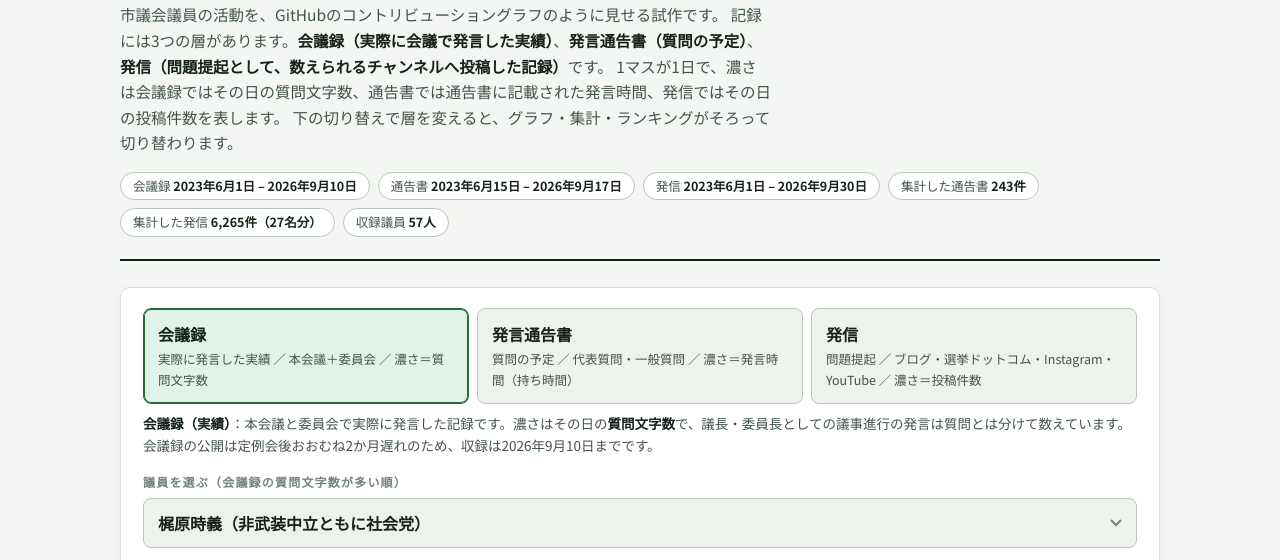
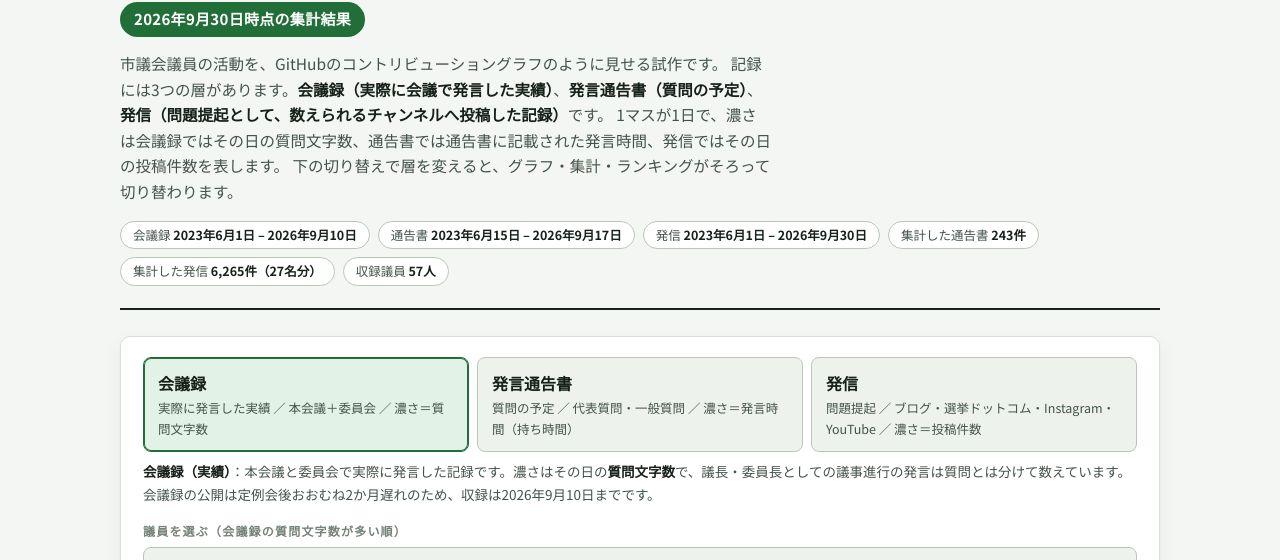
Before and after one commit to hahifu/heatmap_matsuyama_pages, a plain HTML site: page index.html in a window 1280 px wide. Shown: the part 134-694 px from the top of the page. Drawn offline with Linux system fonts and the light colour scheme; a web font is replaced by a local one.

Commit message:
集計時点の表示を冒頭に追加（2026年9月30日時点）

```diff
--- a/index.html
+++ b/index.html
@@ -74,6 +74,10 @@
       }
       .lede{margin:0;max-width:42em;color:var(--ink-2);font-size:15.5px}
       .lede strong{color:var(--ink)}
+      .asof{
+        display:inline-block;margin:0 0 14px;padding:5px 14px;border-radius:999px;
+        background:var(--accent);color:#fff;font-weight:700;font-size:15px;letter-spacing:.02em;
+      }
       .meta-row{display:flex;flex-wrap:wrap;gap:8px;margin-top:16px}
       .meta-chip{
         border:1px solid var(--line-strong);border-radius:999px;padding:3px 12px;
@@ -238,6 +242,7 @@
       <header class="top">
         <div class="place">愛媛県・松山市議会</div>
         <h1>松山市議会 活動グラフ（試作）</h1>
+        <p class="asof">2026年9月30日時点の集計結果</p>
         <p class="lede">
           市議会議員の活動を、GitHubのコントリビューショングラフのように見せる試作です。
           記録には3つの層があります。<strong>会議録（実際に会議で発言した実績）</strong>、<strong>発言通告書（質問の予定）</strong>、<strong>発信（問題提起として、数えられるチャンネルへ投稿した記録）</strong>です。
```
